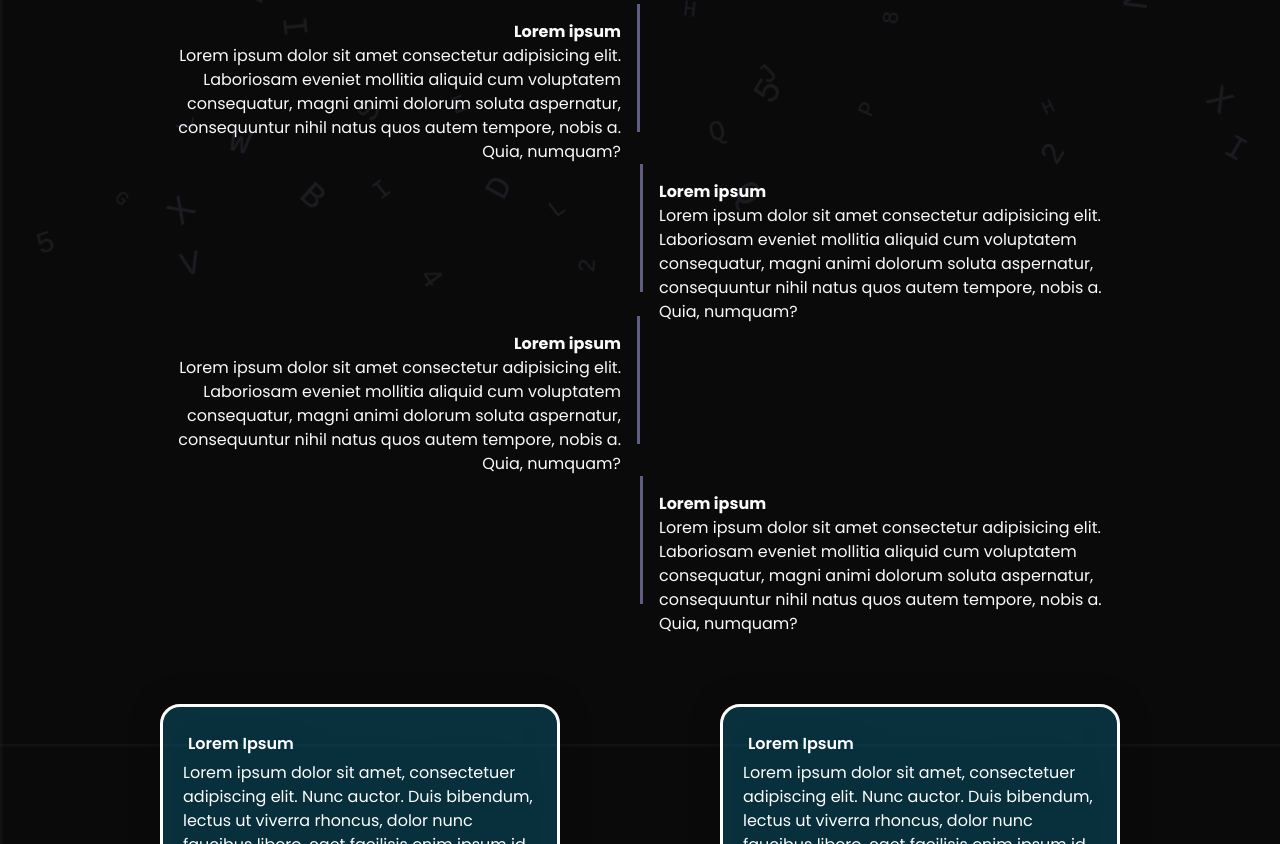
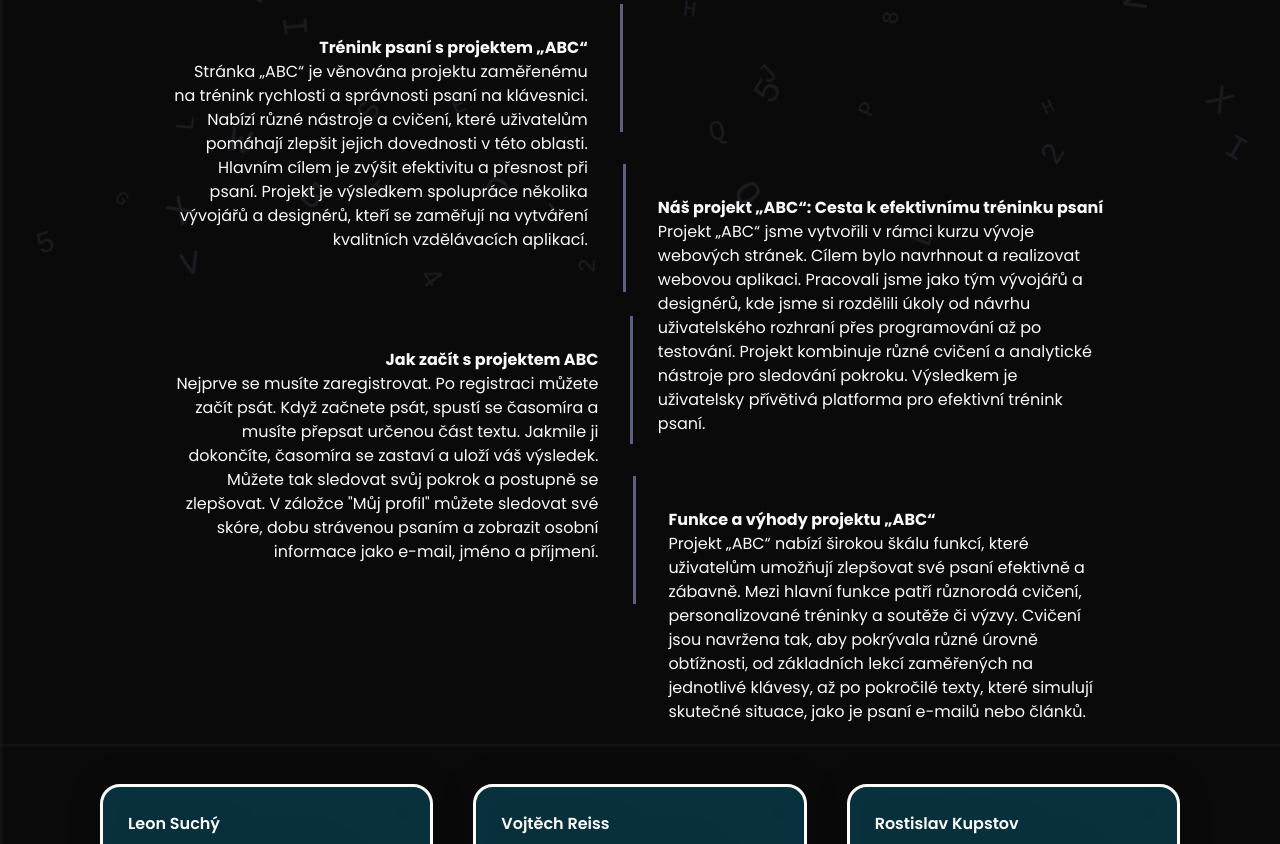
Before and after one commit to L3onardoCZ/pvd-project, a Next.js app: page / in a window 1280 px wide. Shown: the part 856-1700 px from the top of the page. Built offline with nearby package versions, Linux system fonts and the light colour scheme; no server answers.

Commit message:
animace, nazev webu

```diff
--- a/src/components/Card.tsx
+++ b/src/components/Card.tsx
@@ -19,9 +19,9 @@ const Card: React.FC<CardProps> = ({ heading, paragraph }) => {
 
   return (
     <motion.div
-    ref={ref}
+            ref={ref}
             initial={{y: 100, opacity: 0 }}
-            animate={{y: inView ? 0 : 100,opacity: inView ? 1 : 0 }}
+            animate={{y: inView ? 0 : 100,opacity: inView ? 1 : 0}}
             transition={{ type: "spring", stiffness: 100, duration: 0.5 }}
 
     className="div">
--- a/src/components/CardSection.tsx
+++ b/src/components/CardSection.tsx
@@ -5,9 +5,10 @@ export default function CardSection(){
     return(
         <>
 
-            <section className="flex flex-row px-20 justify-around pt-20">
-                <Card heading="Lorem Ipsum" paragraph="Lorem ipsum dolor sit amet, consectetuer adipiscing elit. Nunc auctor. Duis bibendum, lectus ut viverra rhoncus, dolor nunc faucibus libero, eget facilisis enim ipsum id lacus. Aliquam in lorem sit amet leo accumsan lacinia. Aliquam erat volutpat. Mauris metus."/>
-                <Card heading="Lorem Ipsum" paragraph="Lorem ipsum dolor sit amet, consectetuer adipiscing elit. Nunc auctor. Duis bibendum, lectus ut viverra rhoncus, dolor nunc faucibus libero, eget facilisis enim ipsum id lacus. Aliquam in lorem sit amet leo accumsan lacinia. Aliquam erat volutpat. Mauris metus."/>
+            <section className="flex flex-row px-20 justify-around pt-40">
+                <Card heading="Leon Suchý" paragraph="Lorem ipsum dolor sit amet, consectetuer adipiscing elit. Nunc auctor. Duis bibendum, lectus ut viverra rhoncus, dolor nunc faucibus libero, eget facilisis enim ipsum id lacus. Aliquam in lorem sit amet leo accumsan lacinia. Aliquam erat volutpat. Mauris metus."/>
+                <Card heading="Vojtěch Reiss" paragraph="Lorem ipsum dolor sit amet, consectetuer adipiscing elit. Nunc auctor. Duis bibendum, lectus ut viverra rhoncus, dolor nunc faucibus libero, eget facilisis enim ipsum id lacus. Aliquam in lorem sit amet leo accumsan lacinia. Aliquam erat volutpat. Mauris metus."/>
+                <Card heading="Rostislav Kupstov" paragraph="Lorem ipsum dolor sit amet, consectetuer adipiscing elit. Nunc auctor. Duis bibendum, lectus ut viverra rhoncus, dolor nunc faucibus libero, eget facilisis enim ipsum id lacus. Aliquam in lorem sit amet leo accumsan lacinia. Aliquam erat volutpat. Mauris metus."/>
             </section>
         </>
     )
--- a/src/components/Header.tsx
+++ b/src/components/Header.tsx
@@ -37,7 +37,7 @@ export default function Header({isLoggedIn, jmeno, prijmeni}){
             <header className="flex flex-col justify-center w-full bg-gradient-to-b from-cyan-500 to-cyan-700 font-white text-white p-[90px]
                                 dark:from-cyan-950 dark:to-cyan-800">
                     <div className="mt-[200px] tracking-widest font-medium text-9xl first">
-                        <AnimatedTextWord text="WEB PROJEKT"/>
+                        <AnimatedTextWord text="ABC"/>
                     </div>
                     <div className="font-light mt-4 text-xl sticky"><AnimatedTextWord text="Created by: Leon Suchý, Vojtěch Reiss, Rostislav Kupstov"/></div>
             </header>
--- a/src/components/Title.tsx
+++ /dev/null
@@ -1,14 +0,0 @@
-"use client"
-
-import Head from 'next/head';
-
-export default function Title() {
-    return(
-        <Head>
-            <title>Moje stránka</title>
-            <meta name="viewport" content="initial-scale=1.0, width=device-width" />
-            <meta name="description" content="Popis mé webové stránky" />
-            <meta name="keywords" content="klíčová slova, pro, mou, webovou, stránku" />
-        </Head>
-    );
-}
--- a/src/components/Typography.tsx
+++ b/src/components/Typography.tsx
@@ -4,23 +4,22 @@ import React, { useState } from "react";
 import "./textLeftRight.css";
 import { useInView } from "react-intersection-observer";
 import { motion } from "framer-motion";
-import AnimatedTextWord from "./AnimatedTextWord";
 
 export default function Typography() {
   const [ref1, inView1] = useInView({
-    triggerOnce: true,
+    triggerOnce: false,
     threshold: 1,
   });
   const [ref2, inView2] = useInView({
-    triggerOnce: true,
+    triggerOnce: false,
     threshold: 1,
   });
   const [ref3, inView3] = useInView({
-    triggerOnce: true,
+    triggerOnce: false,
     threshold: 1,
   });
   const [ref4, inView4] = useInView({
-    triggerOnce: true,
+    triggerOnce: false,
     threshold: 1,
   });
 
@@ -32,30 +31,24 @@ export default function Typography() {
             ref={ref1}
             initial={{ x: -100, opacity: 0 }}
             animate={{ x: inView1 ? 0 : -100, opacity: inView1 ? 1 : 0 }}
-            transition={{ type: "spring", stiffness: 120, duration: 0.5 }}
-            className="textLeft h-32 text-right p-4"
+            transition={{ type: "spring", stiffness: 120, duration: 2, bounce: 0.05 }}
+            className="textLeft h-32 text-right p-8"
           >
-            <h3 className="font-bold">Lorem ipsum</h3>
+            <h3 className="font-bold">Trénink psaní s projektem „ABC“</h3>
             <p>
-              Lorem ipsum dolor sit amet consectetur adipisicing elit.
-              Laboriosam eveniet mollitia aliquid cum voluptatem consequatur,
-              magni animi dolorum soluta aspernatur, consequuntur nihil natus
-              quos autem tempore, nobis a. Quia, numquam?
+            Stránka „ABC“ je věnována projektu zaměřenému na trénink rychlosti a správnosti psaní na klávesnici. Nabízí různé nástroje a cvičení, které uživatelům pomáhají zlepšit jejich dovednosti v této oblasti. Hlavním cílem je zvýšit efektivitu a přesnost při psaní. Projekt je výsledkem spolupráce několika vývojářů a designérů, kteří se zaměřují na vytváření kvalitních vzdělávacích aplikací.
             </p>
           </motion.div>
           <motion.div
             ref={ref2}
-            initial={{ x: -100, opacity: 0 }}
-            animate={{ x: inView2 ? 0 : -100, opacity: inView2 ? 1 : 0 }}
-            transition={{ type: "spring", stiffness: 120, duration: 0.5 }}
-            className="textRight mt-40 h-32 p-4"
+            initial={{ x: 100, opacity: 0 }}
+            animate={{ x: inView2 ? 0 : 100, opacity: inView2 ? 1 : 0 }}
+            transition={{ type: "spring", stiffness: 120, duration: 2, bounce: 0.05 }}
+            className="textRight mt-40 h-32 p-8"
           >
-            <h3 className="font-bold">Lorem ipsum</h3>
+            <h3 className="font-bold">Náš projekt „ABC“: Cesta k efektivnímu tréninku psaní</h3>
             <p>
-              Lorem ipsum dolor sit amet consectetur adipisicing elit.
-              Laboriosam eveniet mollitia aliquid cum voluptatem consequatur,
-              magni animi dolorum soluta aspernatur, consequuntur nihil natus
-              quos autem tempore, nobis a. Quia, numquam?
+            Projekt „ABC“ jsme vytvořili v rámci kurzu vývoje webových stránek. Cílem bylo navrhnout a realizovat webovou aplikaci. Pracovali jsme jako tým vývojářů a designérů, kde jsme si rozdělili úkoly od návrhu uživatelského rozhraní přes programování až po testování. Projekt kombinuje různé cvičení a analytické nástroje pro sledování pokroku. Výsledkem je uživatelsky přívětivá platforma pro efektivní trénink psaní.
             </p>
           </motion.div>
         </div>
@@ -66,30 +59,24 @@ export default function Typography() {
             ref={ref3}
             initial={{ x: -100, opacity: 0 }}
             animate={{ x: inView3 ? 0 : -100, opacity: inView3 ? 1 : 0 }}
-            transition={{ type: "spring", stiffness: 120, duration: 0.5 }}
-            className="textLeft h-32 text-right p-4"
+            transition={{ type: "spring", stiffness: 120, duration: 2, bounce: 0.05 }}
+            className="textLeft h-32 text-right p-8"
           >
-            <h3 className="font-bold">Lorem ipsum</h3>
+            <h3 className="font-bold">Jak začít s projektem ABC</h3>
             <p>
-              Lorem ipsum dolor sit amet consectetur adipisicing elit.
-              Laboriosam eveniet mollitia aliquid cum voluptatem consequatur,
-              magni animi dolorum soluta aspernatur, consequuntur nihil natus
-              quos autem tempore, nobis a. Quia, numquam?
+            Nejprve se musíte zaregistrovat. Po registraci můžete začít psát. Když začnete psát, spustí se časomíra a musíte přepsat určenou část textu. Jakmile ji dokončíte, časomíra se zastaví a uloží váš výsledek. Můžete tak sledovat svůj pokrok a postupně se zlepšovat. V záložce "Můj profil" můžete sledovat své skóre, dobu strávenou psaním a zobrazit osobní informace jako e-mail, jméno a příjmení.
             </p>
           </motion.div>
           <motion.div
             ref={ref4}
-            initial={{ x: -100, opacity: 0 }}
-            animate={{ x: inView4 ? 0 : -100, opacity: inView4 ? 1 : 0 }}
-            transition={{ type: "spring", stiffness: 120, duration: 0.5 }}
-            className="textRight mt-40 h-32 p-4"
+            initial={{ x: 100, opacity: 0 }}
+            animate={{ x: inView4 ? 0 : 100, opacity: inView4 ? 1 : 0 }}
+            transition={{ type: "spring", stiffness: 120, duration: 2, bounce: 0.05 }}
+            className="textRight mt-40 h-32 p-8"
           >
-            <h3 className="font-bold">Lorem ipsum</h3>
+            <h3 className="font-bold">Funkce a výhody projektu „ABC“</h3>
             <p>
-              Lorem ipsum dolor sit amet consectetur adipisicing elit.
-              Laboriosam eveniet mollitia aliquid cum voluptatem consequatur,
-              magni animi dolorum soluta aspernatur, consequuntur nihil natus
-              quos autem tempore, nobis a. Quia, numquam?
+            Projekt „ABC“ nabízí širokou škálu funkcí, které uživatelům umožňují zlepšovat své psaní efektivně a zábavně. Mezi hlavní funkce patří různorodá cvičení, personalizované tréninky a soutěže či výzvy. Cvičení jsou navržena tak, aby pokrývala různé úrovně obtížnosti, od základních lekcí zaměřených na jednotlivé klávesy, až po pokročilé texty, které simulují skutečné situace, jako je psaní e-mailů nebo článků.
             </p>
           </motion.div>
         </div>
```
